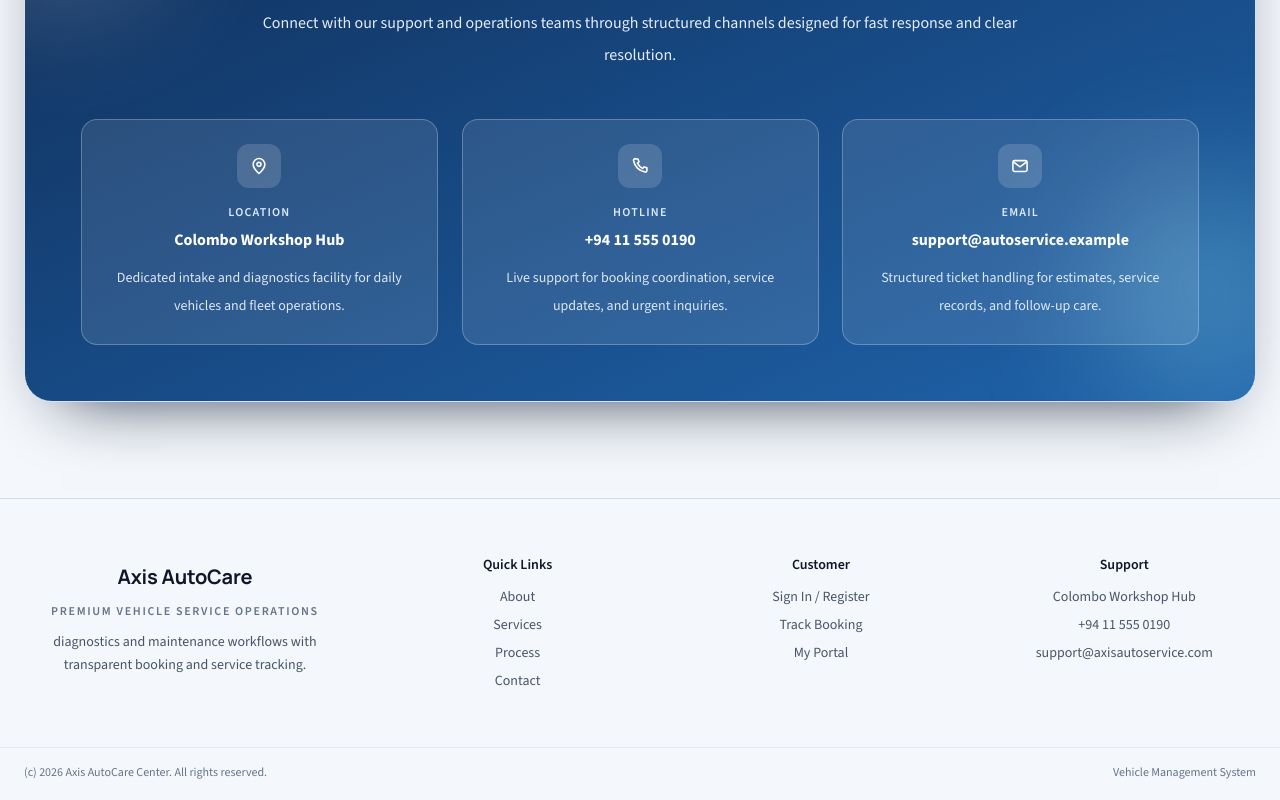
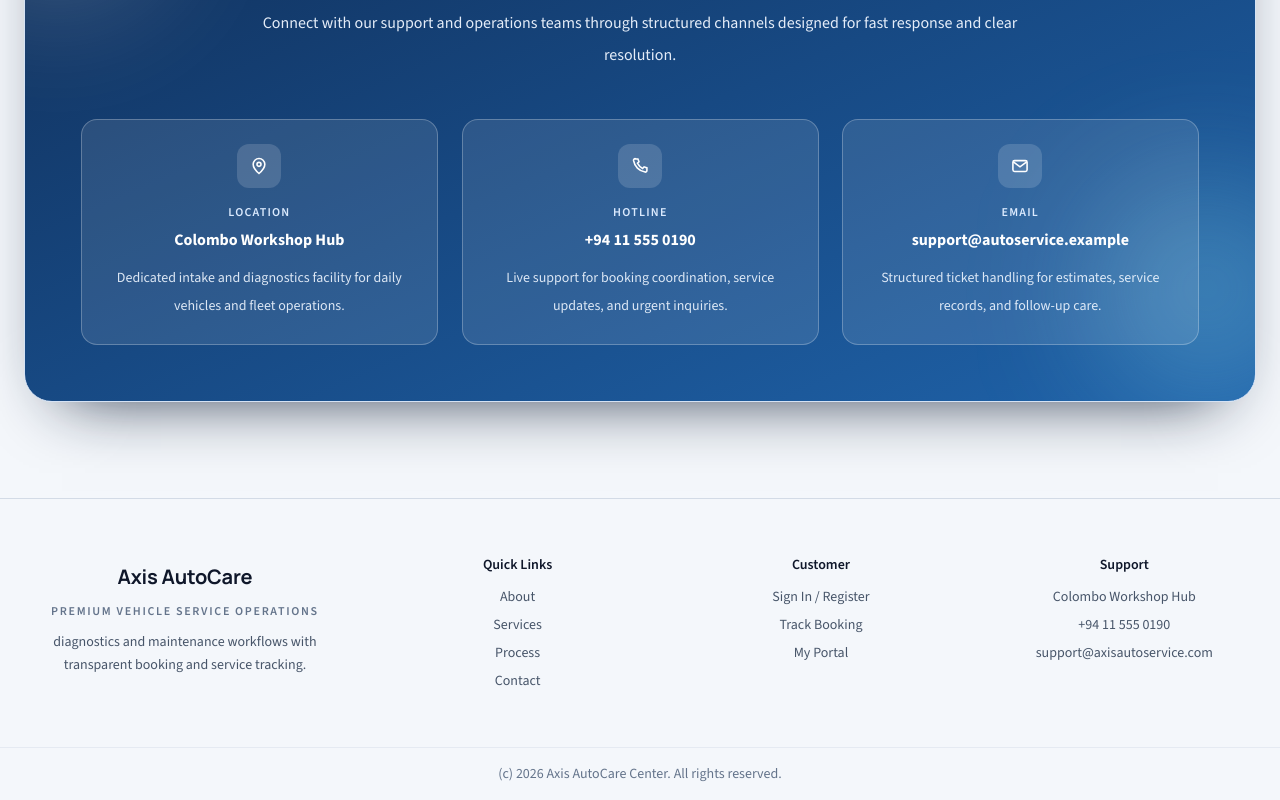
Before and after one commit to amandasenaratne/vehicle-management-system, a React (Vite) app in the folder frontend/: page / in a window 1280 px wide. Shown: the part 4984-5784 px from the top of the page. Built offline with nearby package versions, Linux system fonts and the light colour scheme; no server answers.

Commit message:
feat: update footer text size and remove redundant text for improved clarity

```diff
--- a/frontend/src/components/layout/SiteFooter.jsx
+++ b/frontend/src/components/layout/SiteFooter.jsx
@@ -85,9 +85,8 @@ export default function SiteFooter() {
       </div>
 
       <div className="border-t border-slate-200/80">
-        <div className="mx-auto flex w-full max-w-7xl flex-wrap items-center justify-center gap-2 px-4 py-4 text-xs text-slate-500 sm:justify-between sm:px-6">
+        <div className="mx-auto flex w-full max-w-7xl flex-wrap items-center justify-center gap-2 px-4 py-4 text-sm text-slate-500 sm:justify-center sm:px-6">
           <p>(c) {year} Axis AutoCare Center. All rights reserved.</p>
-          <p>Vehicle Management System</p>
         </div>
       </div>
     </footer>
```
